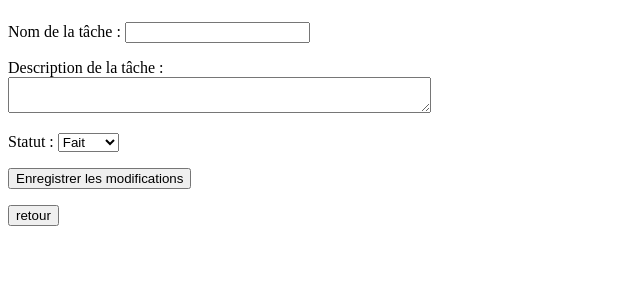
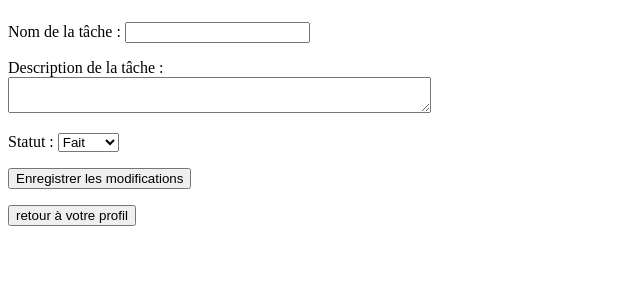
Before and after one commit to midjix/Aptoudou, a PHP site: page /create_task_form.php in a window 1280 px wide. Shown: the part 58-358 px from the top of the page, without its empty margins (0-640 px from the left). Run offline with PHP 8.4, Linux system fonts and the light colour scheme; data that the repository does not hold is empty.

Commit message:
modification du bouton retour

```diff
--- a/create_task_form.php
+++ b/create_task_form.php
@@ -38,7 +38,7 @@
         </main>
         <p>
             <a href="your_profil.php">
-                <button>retour</button>
+                <button>retour à votre profil</button>
             </a>
         </p>
     </body>
```
